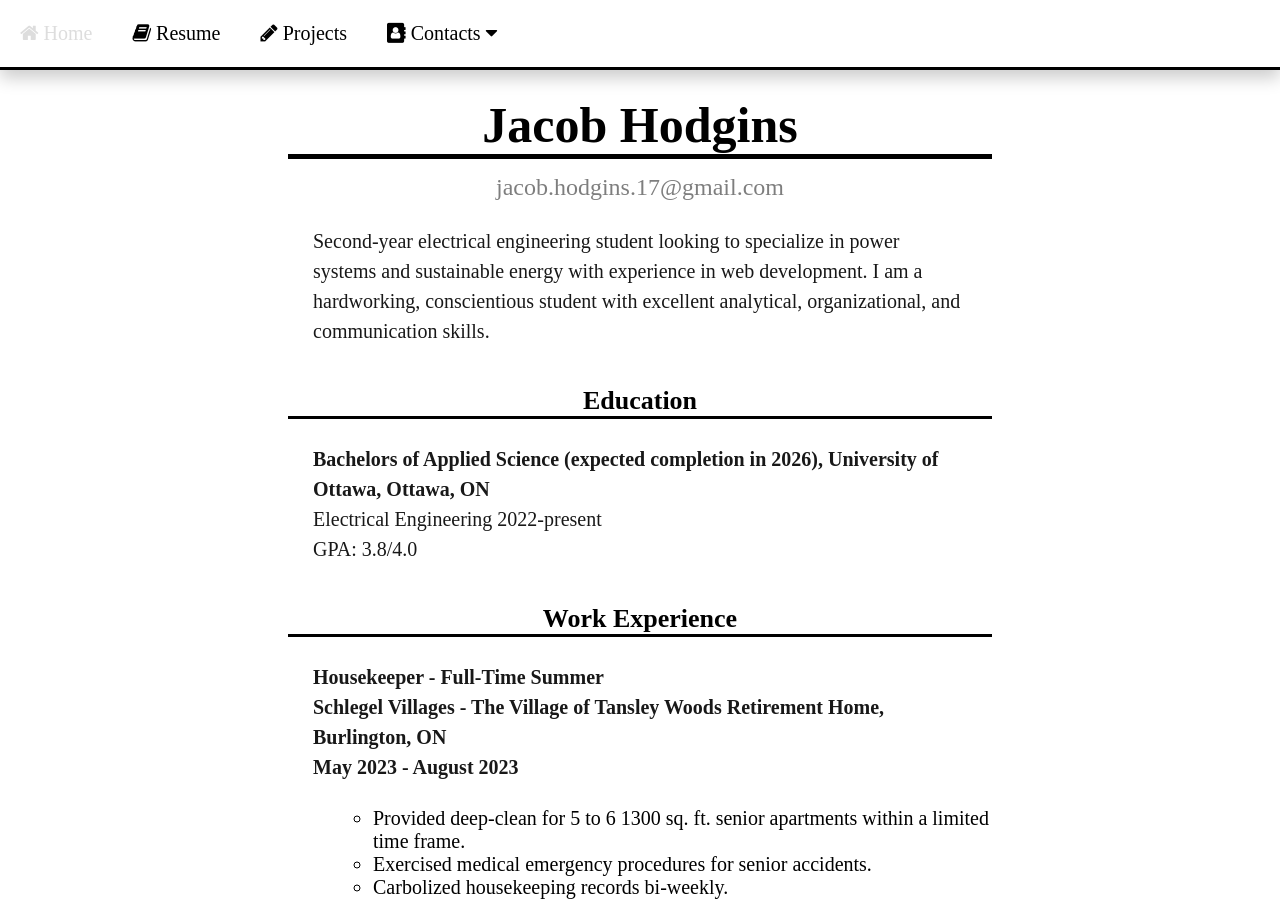
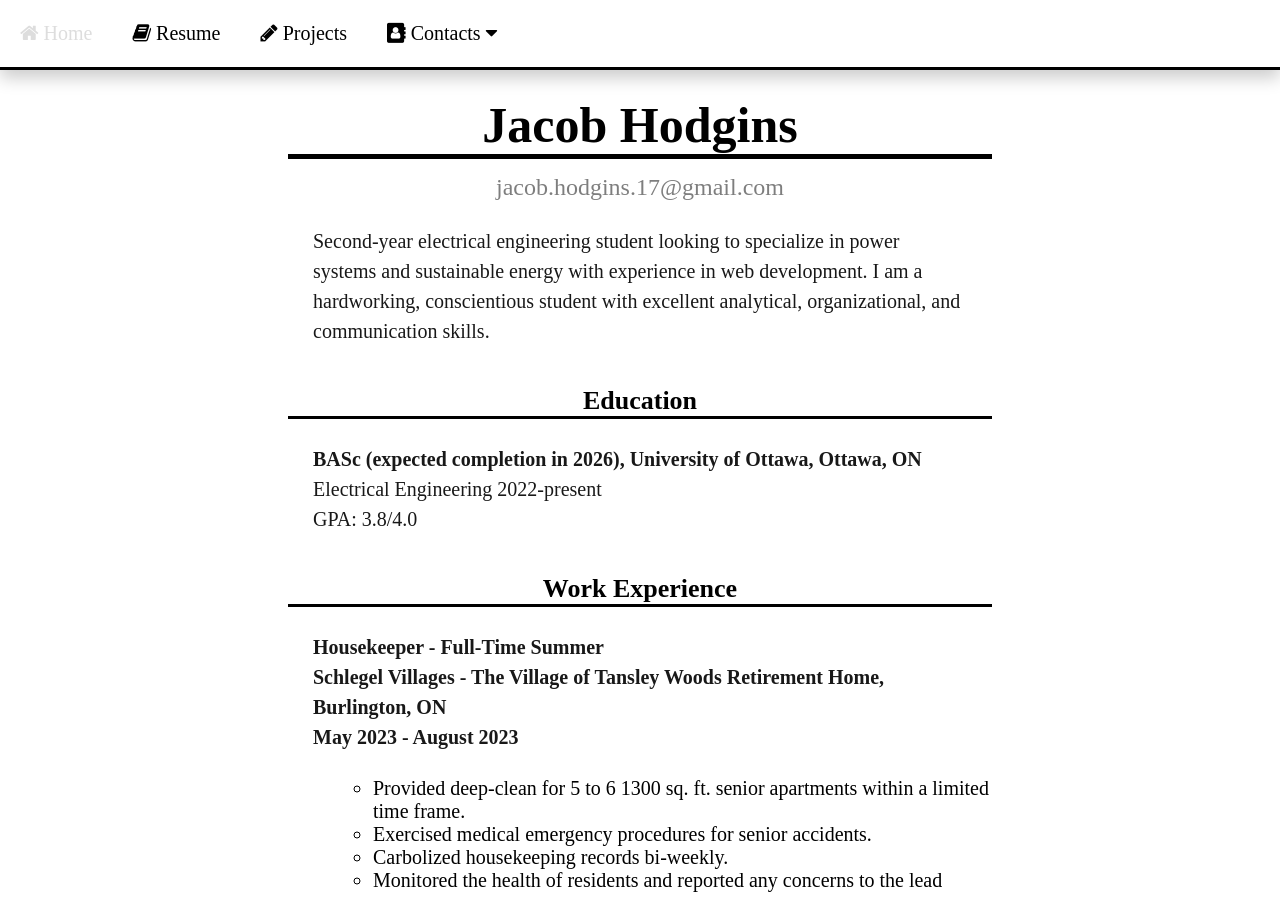
Before and after one commit to JacobHodgins/hodginsjacob, a Jekyll site: the page built from resume/index.html, in a window 1280 px wide and 900 px high. Built offline with Jekyll 4.4.1, drawn with Linux system fonts in a browser that asks for light colours.

Commit message:
Update index.html

```diff
--- a/resume/index.html
+++ b/resume/index.html
@@ -8,7 +8,7 @@
   <p>Second-year electrical engineering student looking to specialize in power systems and sustainable energy with experience in web development. I am a
       hardworking, conscientious student with excellent analytical, organizational, and communication skills.</p>
   <div class="resume-title"><b>Education</b></div>
-  <p><b>Bachelors of Applied Science (expected completion in 2026), University of Ottawa, Ottawa, ON</b><br>Electrical Engineering 2022-present<br>GPA: 3.8/4.0</p>
+  <p><b>BASc (expected completion in 2026), University of Ottawa, Ottawa, ON</b><br>Electrical Engineering 2022-present<br>GPA: 3.8/4.0</p>
   <div class="resume-title"><b>Work Experience</b></div>
   <p><b>Housekeeper - Full-Time Summer<br>Schlegel Villages - The Village of Tansley Woods Retirement Home, Burlington, ON<br>May 2023 - August 2023</b><br>
     <ul>
```
